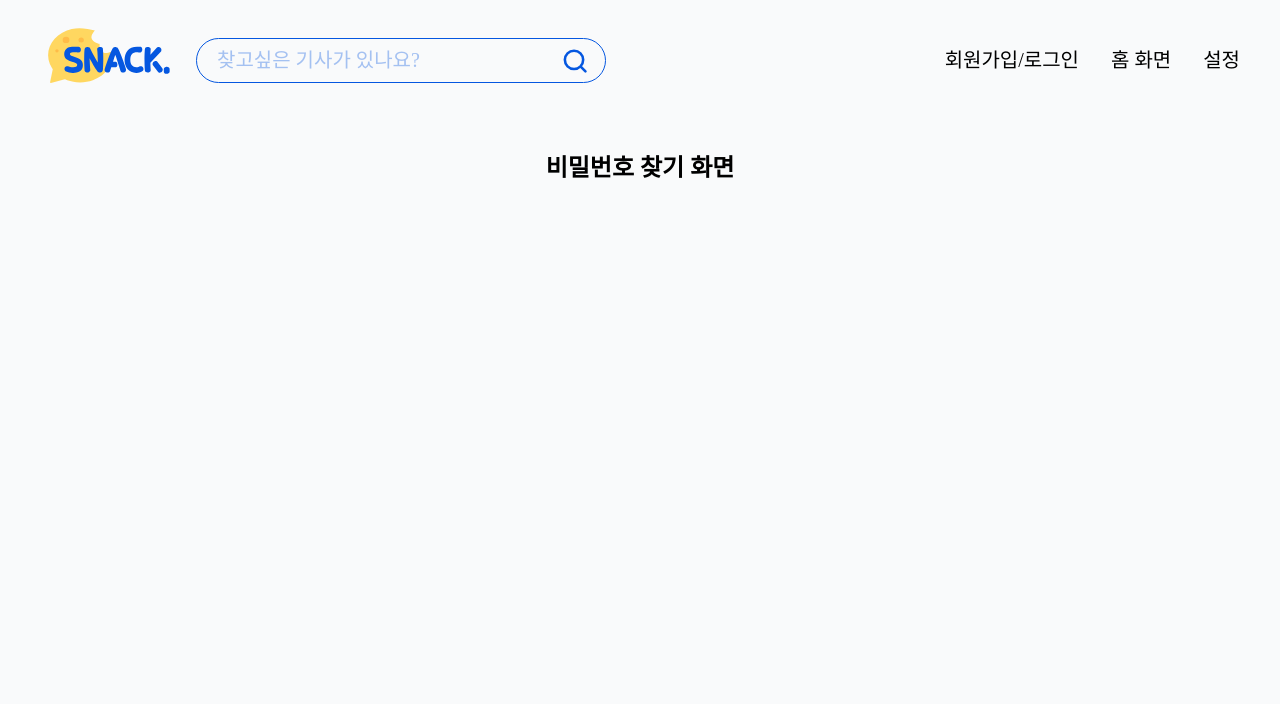
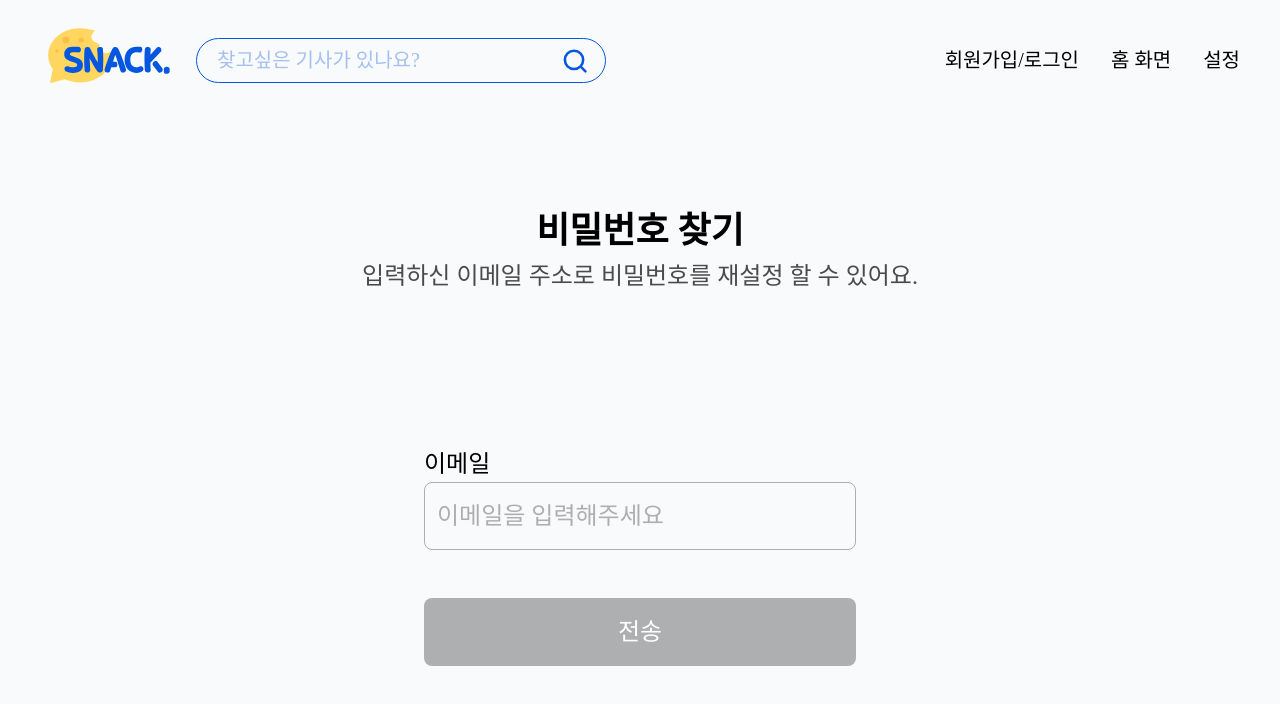
Before and after one commit to Umc8th-Snack/Front-end, a React (Vite) app: page /forgot-password in a window 1280 px wide. Shown: the top 704 px of the page. Built offline with nearby package versions, Linux system fonts and the light colour scheme; no server answers; a web font is replaced by a local one.

Commit message:
feat: 비밀번호 찾기 페이지 UI 구현 및 네비게이션 개선

```diff
--- a/src/layout/MainLayout.tsx
+++ b/src/layout/MainLayout.tsx
@@ -6,7 +6,7 @@ const MainLayout = () => {
     return (
         <div className="min-h-screen bg-gray-50">
             {
-                <header className="shadow">
+                <header>
                     <Navbar />
                 </header>
             }
--- a/src/pages/forgot-password/ForgotPasswordPage.tsx
+++ b/src/pages/forgot-password/ForgotPasswordPage.tsx
@@ -1,9 +1,41 @@
+import { useState } from 'react';
+
 const ForgotPasswordPage = () => {
+    const [email, setEmail] = useState('');
+
+    const isFormValid = email.trim() !== '';
+
     return (
-        <div className="min-h-screen bg-gray-50 py-8">
-            <div className="mx-auto max-w-4xl px-4">
-                <h1 className="text-center text-2xl font-semibold text-black">비밀번호 찾기 화면</h1>
-            </div>
+        <div className="mt-21 flex min-h-screen flex-col items-center">
+            <h2 className="text-36px-semibold">비밀번호 찾기</h2>
+            <p className="text-24px-medium text-black-70">입력하신 이메일 주소로 비밀번호를 재설정 할 수 있어요.</p>
+            <form className="mt-[152px] w-[432px]">
+                {/* 이메일 입력 */}
+                <div>
+                    <label htmlFor="email" className="text-24px-medium">
+                        이메일
+                    </label>
+                    <input
+                        id="email"
+                        type="email"
+                        className="border-black-30 placeholder-black-30 text-24px-medium h-[68px] w-full rounded-[8px] border px-3 py-2 outline-none"
+                        placeholder="이메일을 입력해주세요"
+                        value={email}
+                        onChange={(e) => setEmail(e.target.value)}
+                    />
+                </div>
+
+                {/* 버튼 */}
+                <button
+                    type="submit"
+                    disabled={!isFormValid}
+                    className={`text-24px-medium mt-[48px] h-[68px] w-full rounded-[8px] py-2 text-white transition-colors ${
+                        isFormValid ? 'hover:bg-main cursor-pointer bg-blue-500' : 'bg-black-30 cursor-not-allowed'
+                    }`}
+                >
+                    전송
+                </button>
+            </form>
         </div>
     );
 };
--- a/src/shared/components/modal/loginModal/EmailLoginForm.tsx
+++ b/src/shared/components/modal/loginModal/EmailLoginForm.tsx
@@ -1,5 +1,5 @@
 import React, { useState } from 'react';
-import { useNavigate } from 'react-router';
+import { useNavigate } from 'react-router-dom';
 
 import InputBox from '../../box/InputBox/InputBox';
 
@@ -27,7 +27,7 @@ const EmailLoginForm = ({ onClose }: EmailLoginFormProps) => {
 
     const handleForgotPasswordClick = () => {
         onClose();
-        navigate('/forgot-password');
+        void navigate('/forgot-password');
     };
 
     const isFormValid = formData.email.trim() && formData.password.trim();
```
